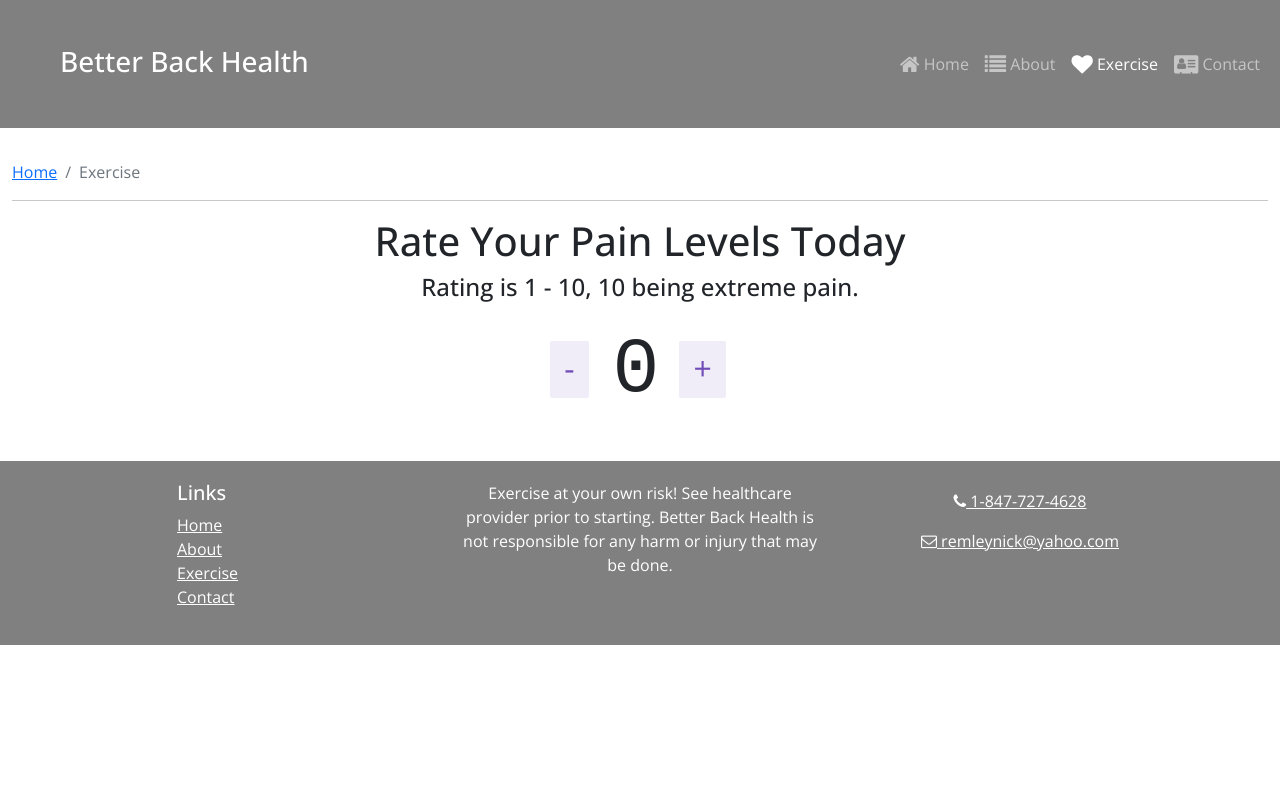
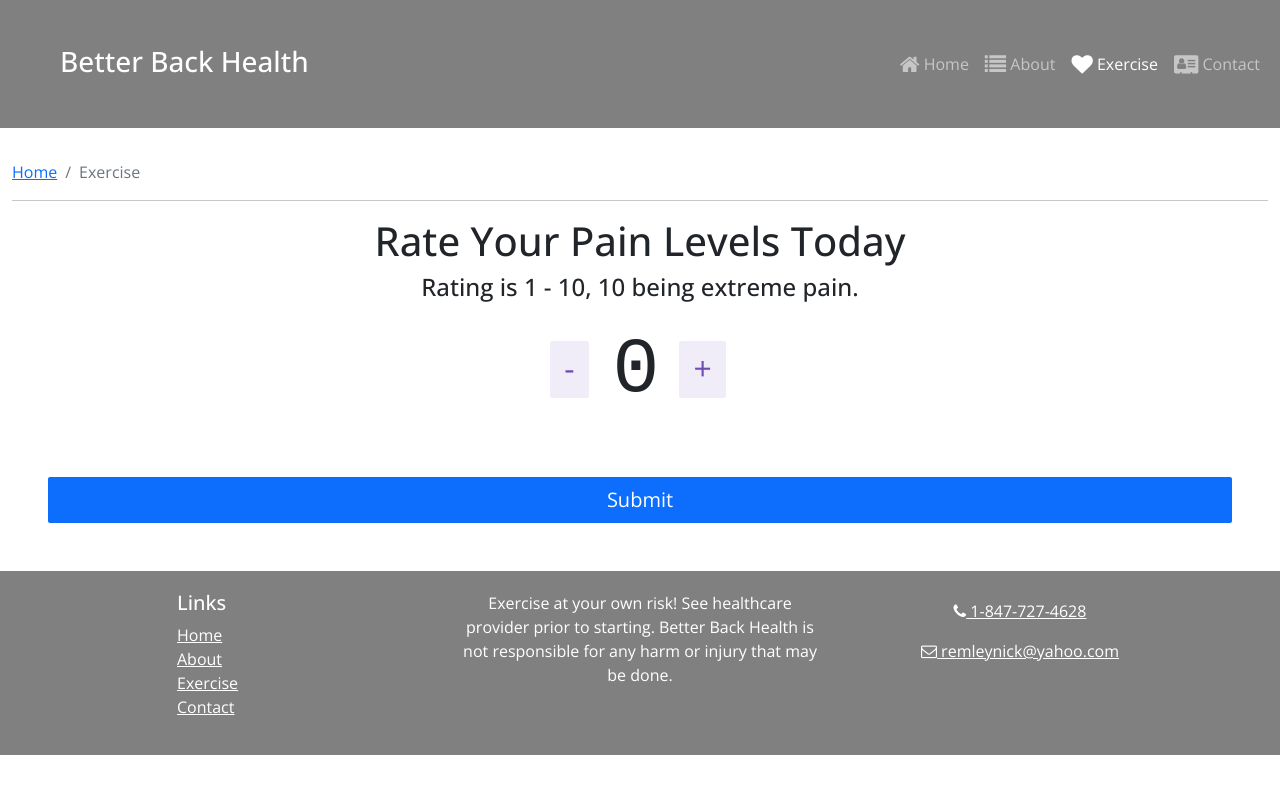
Before and after one commit to RemleyNick/react-portfolio, a React (Create React App) app: page /exercise in a window 1280 px wide. Shown: the top 794 px of the page. Built offline with nearby package versions, Linux system fonts and the light colour scheme.

Commit message:
Submit button and Modal Open

```diff
--- a/src/features/counter/Counter.module.css
+++ b/src/features/counter/Counter.module.css
@@ -53,7 +53,7 @@
   background-color: rgba(112, 76, 182, 0.2);
 }
 
-.asyncButton {
+/* .asyncButton {
   composes: button;
   position: relative;
 }
@@ -75,4 +75,4 @@
   width: 0%;
   opacity: 1;
   transition: 0s;
-}
+} */
--- /dev/null
+++ b/src/features/modal/ExerciseModal.js
@@ -0,0 +1,29 @@
+import { useState } from "react";
+import { Modal, ModalHeader, ModalBody, Button } from "reactstrap";
+
+const ExerciseModal = () => {
+    const [modalOpen, setModalOpen] = useState(false);
+
+    return (
+        <>
+        <div className="d-grid m-5">
+            <Button
+            onClick={() => setModalOpen(true)}
+            type="submit"
+            color="primary"
+            size="lg"
+            >
+                Submit
+            </Button>
+        </div>
+            <Modal isOpen={modalOpen}>
+                <ModalHeader toggle={() => setModalOpen(false)}>
+                    Exercise:
+                </ModalHeader>
+                <ModalBody></ModalBody>
+            </Modal>
+        </>
+    );
+};
+
+export default ExerciseModal;
--- a/src/pages/ExercisePage.js
+++ b/src/pages/ExercisePage.js
@@ -1,6 +1,6 @@
 import SubHeader from "../components/SubHeader";
 import { Counter } from "../features/counter/Counter";
-import { Button } from "../features/Button";
+import ExerciseModal from "../features/modal/ExerciseModal";
 
 const ExercisePage = () => {
     return (
@@ -9,6 +9,7 @@ const ExercisePage = () => {
         <h1 className="text-center">Rate Your Pain Levels Today</h1>
         <h4 className="text-center">Rating is 1 - 10, 10 being extreme pain.</h4>
         <Counter />
+        <ExerciseModal />
     </div>
     )
 };
```
